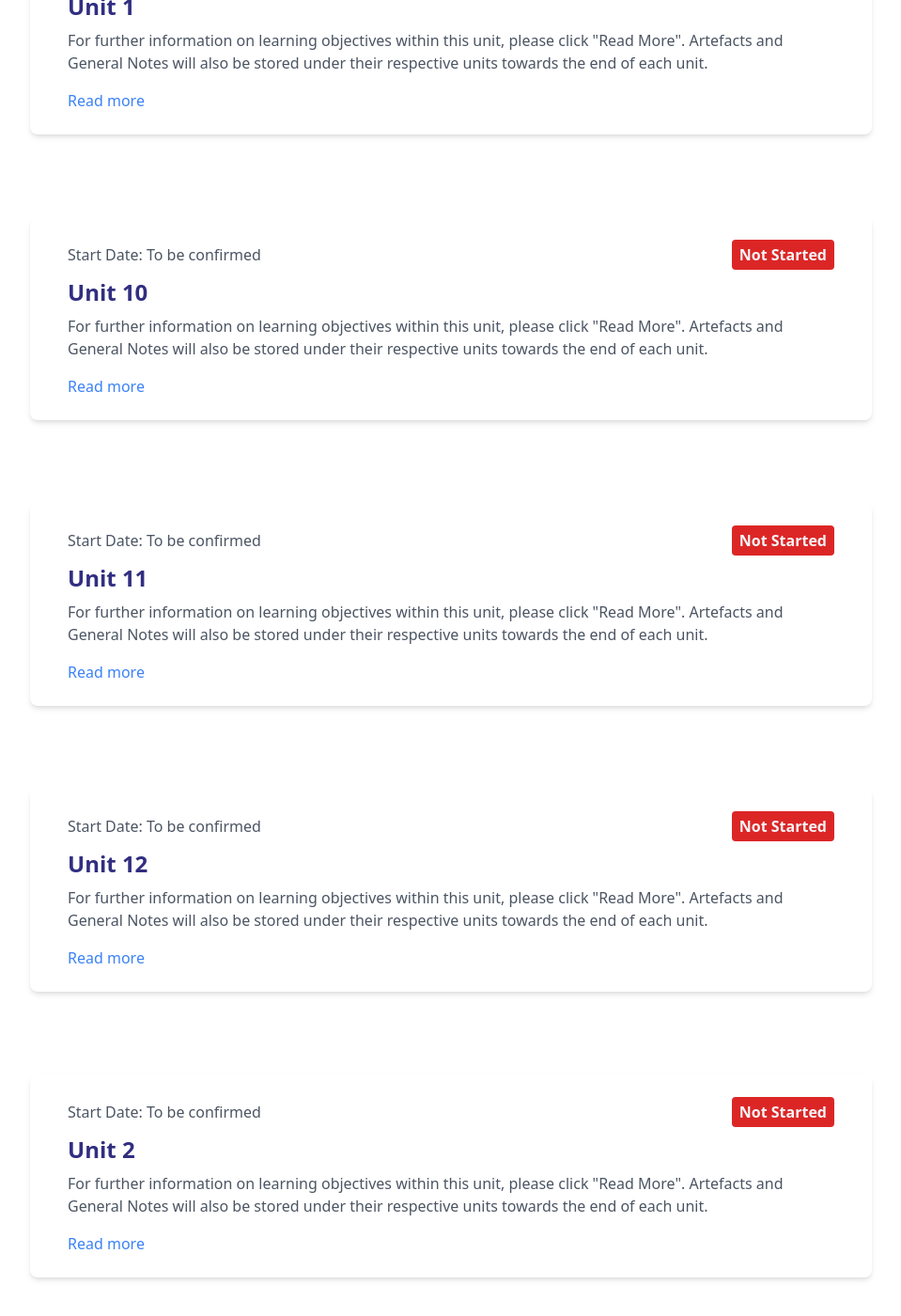
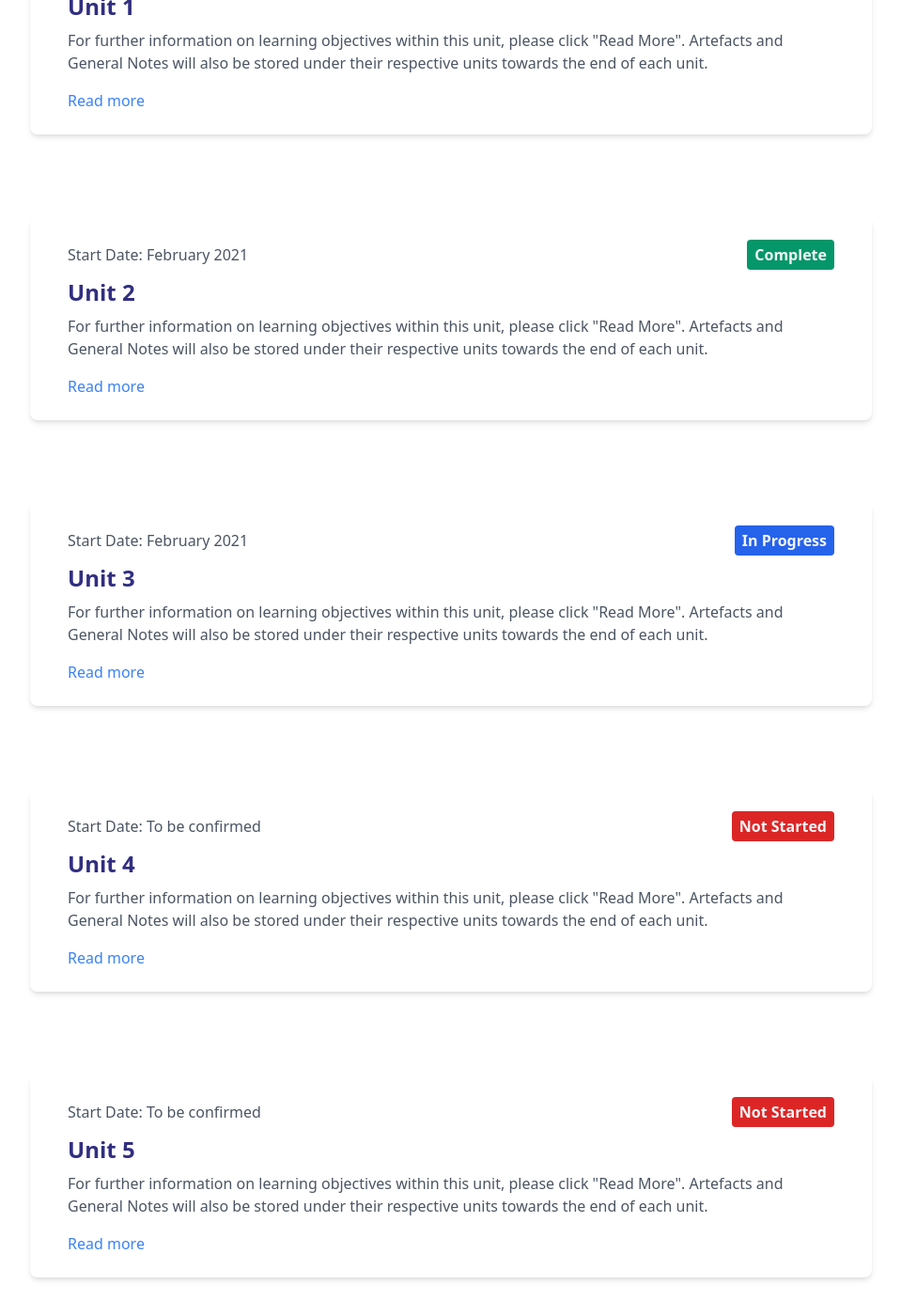
Before and after one commit to KieronHolmes/UoEoPortfolio, a Jekyll site: the page built from _modules/Module1.html, in a window 1280 px wide and 1400 px high, scrolled down 553 px. Shown: the whole window at 94% size, without its empty margins (160-1119 px from the left). Built offline with Jekyll 4.4.1, drawn with Linux system fonts in a browser that asks for light colours; some of the changed text lies outside the part shown.

Commit message:
Initial Unit 1 and Unit 2 changes

```diff
--- a/_config.yml
+++ b/_config.yml
@@ -26,6 +26,7 @@
   units:
     output: true
     permalink: /:collection/:slug
+    sort_by: unit_number
 
 
 exclude:
--- a/_units/Module1/Unit1.html
+++ b/_units/Module1/Unit1.html
@@ -3,13 +3,13 @@
 module_slug: launching-into-computer-science
 slug: launching-into-computer-science/unit-1
 unit_number: 1
-status: In Progress
+status: Complete
 start_date: January 2021
 title: Unit 1 - Launching Into Computer Science
 ---
 <article class="">
     <h1 class="text-4xl text-center mb-4 font-semibold font-heading font-semibold text-indigo-900">Unit {{ page.unit_number }}</h1>
     <div class="max-w-3xl mx-auto px-4">
-        Lorem ipsum dolor sit amet, consectetur adipiscing elit. Suspendisse scelerisque aliquet nulla ac malesuada. Etiam eget interdum turpis. Sed nec tempor diam, nec sagittis neque. Sed metus sapien, mollis sed lorem sit amet, vestibulum pulvinar libero. Donec non faucibus elit. Maecenas scelerisque risus et turpis vulputate, sed placerat ligula euismod. Integer massa eros, bibendum nec leo sed, mattis mattis tortor. Morbi vel lorem enim. Vestibulum in consequat orci, eget pellentesque ligula. Ut facilisis vel leo id maximus. Nulla pretium mi et suscipit posuere.
+        Unit 1 of the Launching into Computer Science consists of development of the e-Portfolio, as well as the participation of a collective discussion regarding GDPR and Code of Conducts.
     </div>
 </article>
--- a/_units/Module1/Unit2.html
+++ b/_units/Module1/Unit2.html
@@ -3,8 +3,25 @@
 module_slug: launching-into-computer-science
 slug: launching-into-computer-science/unit-2
 unit_number: 2
-status: Not Started
-start_date: To be confirmed
+status: Complete
+start_date: February 2021
 title: Unit 2 - Launching Into Computer Science
 ---
-Lorem ipsum dolor sit amet, consectetur adipiscing elit. Suspendisse scelerisque aliquet nulla ac malesuada. Etiam eget interdum turpis. Sed nec tempor diam, nec sagittis neque. Sed metus sapien, mollis sed lorem sit amet, vestibulum pulvinar libero. Donec non faucibus elit. Maecenas scelerisque risus et turpis vulputate, sed placerat ligula euismod. Integer massa eros, bibendum nec leo sed, mattis mattis tortor. Morbi vel lorem enim. Vestibulum in consequat orci, eget pellentesque ligula. Ut facilisis vel leo id maximus. Nulla pretium mi et suscipit posuere.
+<article class="">
+    <h1 class="text-4xl text-center mb-4 font-semibold font-heading font-semibold text-indigo-900">Unit {{ page.unit_number }}</h1>
+    <div class="max-w-3xl mx-auto px-4">
+        Unit 2 of the Launching into Computer Science module explores the fundementals of computing and machine language.
+    </div>
+
+    <h2 class="text-2xl text-center mb-4 font-semibold font-heading font-semibold text-indigo-900">Learning Objectives</h2>
+    <div class="max-w-3xl mx-auto px-4">
+        <ul style="list-style: disc">
+            <li>Identify and explain the architecture, structure and functionality of basic components of a computer system.</li>
+        </ul>
+    </div>
+
+    <h2 class="text-2xl text-center mb-4 font-semibold font-heading font-semibold text-indigo-900">Downloads</h2>
+    <div class="max-w-3xl mx-auto px-4">
+        <a href="{% link downloads/Seminar_1_Preperation.docx %}">Core Course Book Questions (docx)</a>
+    </div>
+</article>
--- a/_units/Module1/Unit3.html
+++ b/_units/Module1/Unit3.html
@@ -3,8 +3,8 @@
 module_slug: launching-into-computer-science
 slug: launching-into-computer-science/unit-3
 unit_number: 3
-status: Not Started
-start_date: To be confirmed
+status: In Progress
+start_date: February 2021
 title: Unit 3 - Launching Into Computer Science
 ---
 Lorem ipsum dolor sit amet, consectetur adipiscing elit. Suspendisse scelerisque aliquet nulla ac malesuada. Etiam eget interdum turpis. Sed nec tempor diam, nec sagittis neque. Sed metus sapien, mollis sed lorem sit amet, vestibulum pulvinar libero. Donec non faucibus elit. Maecenas scelerisque risus et turpis vulputate, sed placerat ligula euismod. Integer massa eros, bibendum nec leo sed, mattis mattis tortor. Morbi vel lorem enim. Vestibulum in consequat orci, eget pellentesque ligula. Ut facilisis vel leo id maximus. Nulla pretium mi et suscipit posuere.
```
Also changed, not shown: 4 other files.
